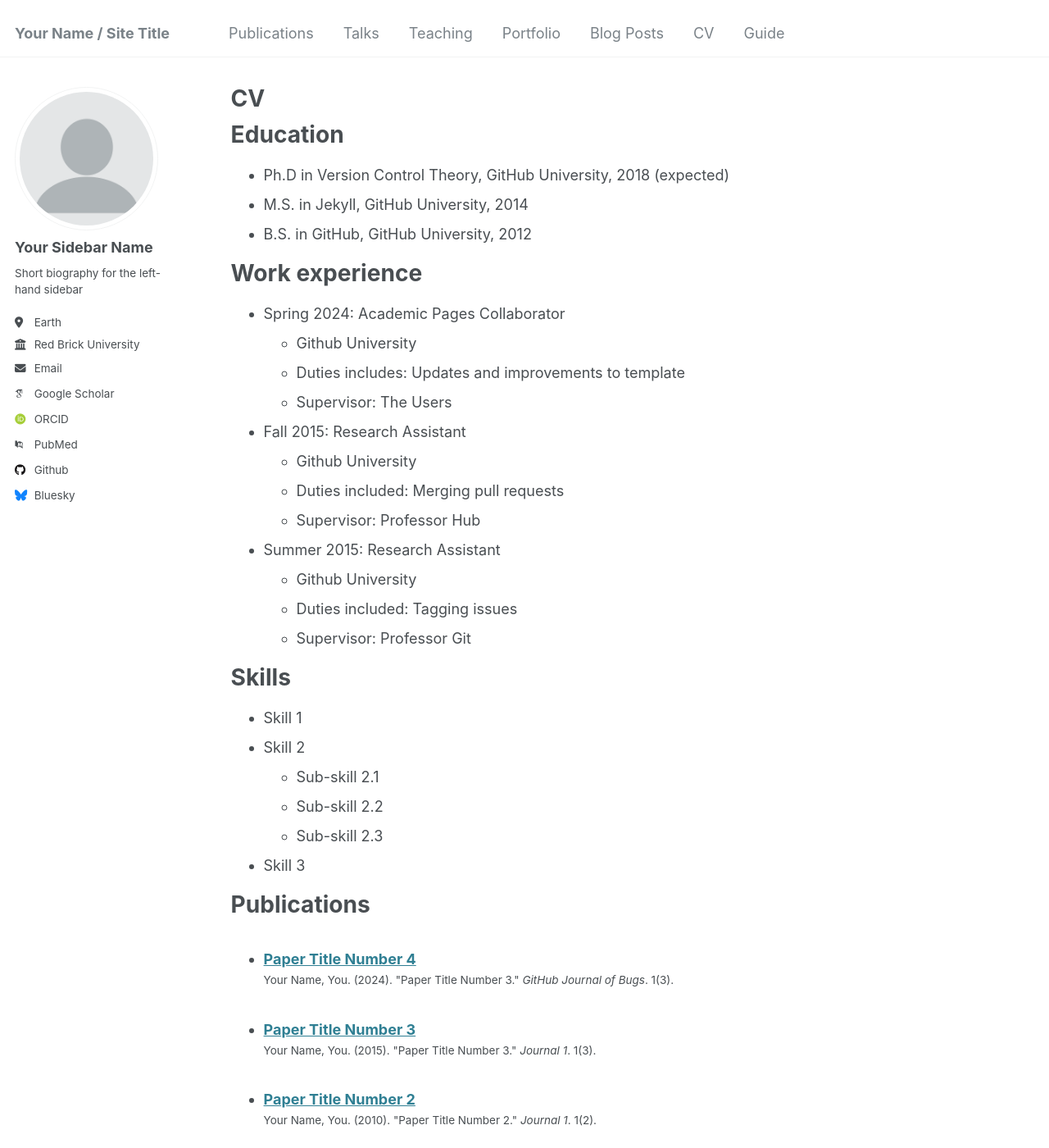
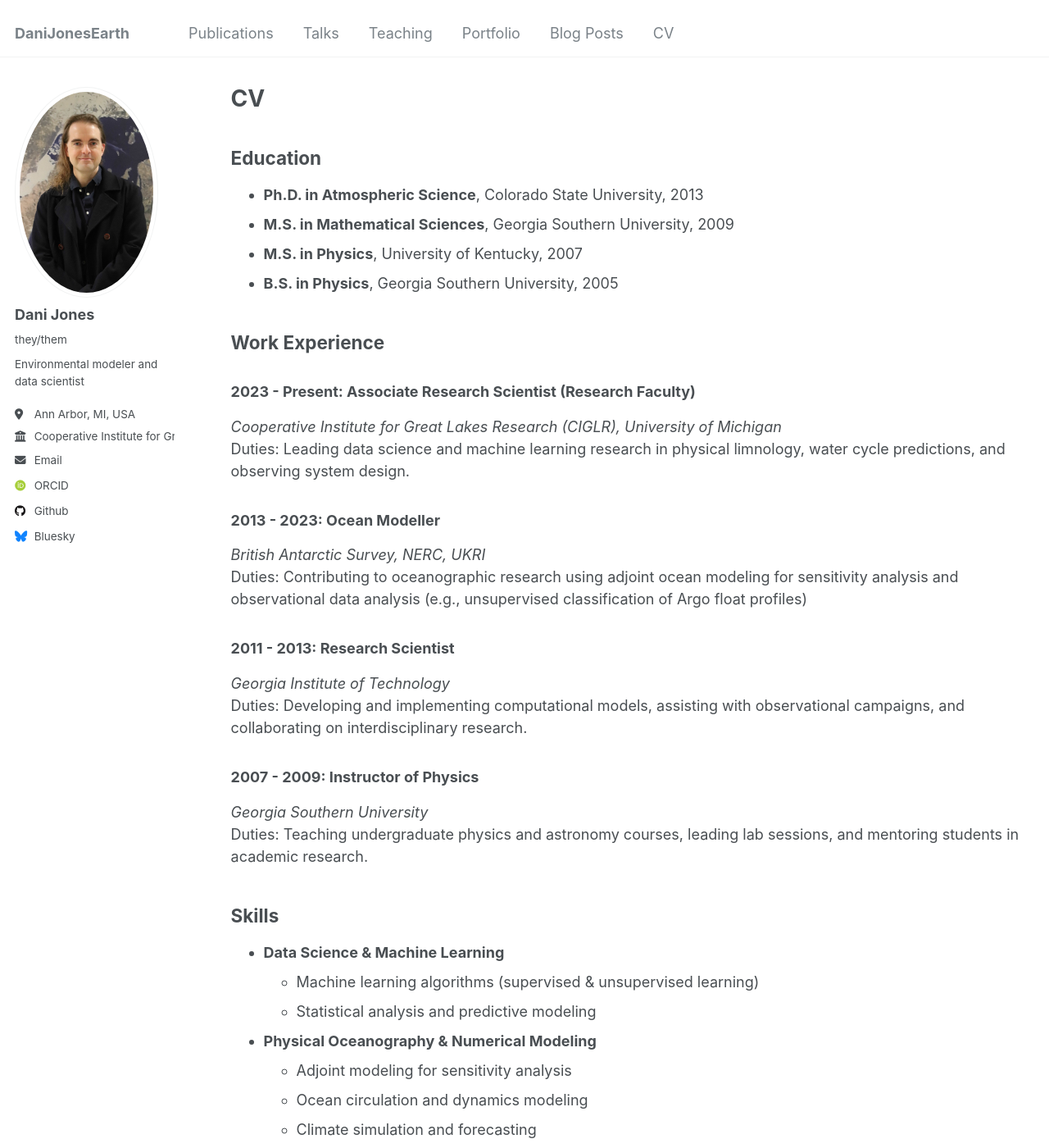
Before and after one commit to DaniJonesOcean/danijonesocean.github.io, a Jekyll site: the page built from _pages/cv.md, in a window 1280 px wide and 1400 px high. Shown: the whole window at 82% size. Built offline with Jekyll 4.4.1, drawn with Linux system fonts in a browser that asks for light colours; some web fonts are replaced; a file with an impossible date is left out; some of the changed text lies outside the part shown.

Commit message:
Inital customization steps

```diff
--- a/_config.yml
+++ b/_config.yml
@@ -8,35 +8,35 @@
 
 # Basic Site Settings
 locale                   : "en-US"
-title                    : "Your Name / Site Title"
+title                    : "DaniJonesEarth"
 title_separator          : "-"
-name                     : &name "Your Name"
-description              : &description "personal description"
-url                      : https://academicpages.github.io # the base hostname & protocol for your site e.g. "https://[your GitHub username].github.io"
+name                     : &name "Dani Jones"
+description              : &description "Marine Research Scientist"
+url                      : https://DaniJonesEarth.github.io # the base hostname & protocol for your site e.g. "https://[your GitHub username].github.io"
 baseurl                  : "" # the subpath of your site, e.g. "/blog"
-repository               : "academicpages/academicpages.github.io"
+repository               : "DaniJonesOcean/DaniJonesEarth.github.io"
 
 # Site Author - The following control what appear as part of the author content on the side bar.
 #               If a field is blank the icon and link will not appear, otherwise it will be shown.
 #               Additional customization can be done by editing /_includes/author-profile.html
 author:
   # Biographic information
-  avatar           : "profile.png"
-  name             : "Your Sidebar Name"
-  pronouns         : # example: "she/her"
-  bio              : "Short biography for the left-hand sidebar"
-  location         : "Earth"
-  employer         : "Red Brick University"
+  avatar           : "dj-profile.jpg"
+  name             : "Dani Jones"
+  pronouns         : "they/them"
+  bio              : "Environmental modeler and data scientist"
+  location         : "Ann Arbor, MI, USA"
+  employer         : "Cooperative Institute for Great Lakes Research (CIGLR), University of Michigan"
   uri              : # URL
-  email            : "none@example.org"
+  email            : "dannes@umich.edu"
 
   # Academic websites
   arxiv            : # URL - Update with the correct link to your profile
-  googlescholar    : "https://scholar.google.com/citations?user=PS_CX0AAAAAJ"
+  googlescholar    : #"https://scholar.google.com/citations?user=PS_CX0AAAAAJ"
   impactstory      : # URL
-  orcid            : "http://orcid.org/yourorcidurl"
+  orcid            : "https://orcid.org/0000-0002-8701-4506"
   semantic         : # URL
-  pubmed           : "https://www.ncbi.nlm.nih.gov/pubmed/?term=john+snow"
+  pubmed           : # URL
   researchgate     : # URL
   scopus           : # URL
 
@@ -44,12 +44,12 @@ author:
   bitbucket        : # Username - Update with your username on the site
   codepen          : # Username
   dribbble         : # Username
-  github           : "academicpages"
+  github           : "DaniJonesOcean"
   kaggle           : # Username
   stackoverflow    : # User number or user number and name (i.e., use "1" or "1/jeff-atwood")
 
   # Social media
-  bluesky          : "bsky.app" # Replace this with you Bluesky username
+  bluesky          : "danijones.bsky.app" # Replace this with you Bluesky username
   facebook         : # Username
   flickr           : # Username
   foursquare       : # Username
--- a/_data/navigation.yml
+++ b/_data/navigation.yml
@@ -22,6 +22,3 @@ main:
 
   - title: "CV"
     url: /cv/
-
-  - title: "Guide"
-    url: /markdown/
--- a/_pages/cv.md
+++ b/_pages/cv.md
@@ -9,56 +9,91 @@ redirect_from:
 
 {% include base_path %}
 
-Education
-======
-* Ph.D in Version Control Theory, GitHub University, 2018 (expected)
-* M.S. in Jekyll, GitHub University, 2014
-* B.S. in GitHub, GitHub University, 2012
+## Education
+- **Ph.D. in Atmospheric Science**, Colorado State University, 2013
+- **M.S. in Mathematical Sciences**, Georgia Southern University, 2009
+- **M.S. in Physics**, University of Kentucky, 2007
+- **B.S. in Physics**, Georgia Southern University, 2005
 
-Work experience
-======
-* Spring 2024: Academic Pages Collaborator
-  * Github University
-  * Duties includes: Updates and improvements to template
-  * Supervisor: The Users
+## Work Experience
+### 2023 - Present: **Associate Research Scientist (Research Faculty)**
+*Cooperative Institute for Great Lakes Research (CIGLR), University of Michigan*
+Duties: Leading data science and machine learning research in physical limnology, water cycle predictions, and observing system design.
 
-* Fall 2015: Research Assistant
-  * Github University
-  * Duties included: Merging pull requests
-  * Supervisor: Professor Hub
+### 2013 - 2023: **Ocean Modeller**
+*British Antarctic Survey, NERC, UKRI*
+Duties: Contributing to oceanographic research using adjoint ocean modeling for sensitivity analysis and observational data analysis (e.g., unsupervised classification of Argo float profiles)
 
-* Summer 2015: Research Assistant
-  * Github University
-  * Duties included: Tagging issues
-  * Supervisor: Professor Git
+### 2011 - 2013: **Research Scientist**
+*Georgia Institute of Technology*
+Duties: Developing and implementing computational models, assisting with observational campaigns, and collaborating on interdisciplinary research.
 
-Skills
-======
-* Skill 1
-* Skill 2
-  * Sub-skill 2.1
-  * Sub-skill 2.2
-  * Sub-skill 2.3
-* Skill 3
+### 2007 - 2009: **Instructor of Physics**
+*Georgia Southern University*
+Duties: Teaching undergraduate physics and astronomy courses, leading lab sessions, and mentoring students in academic research.
 
-Publications
-======
-  <ul>{% for post in site.publications reversed %}
-    {% include archive-single-cv.html %}
-  {% endfor %}</ul>
+## Skills
+- **Data Science & Machine Learning**
+  - Machine learning algorithms (supervised & unsupervised learning)
+  - Statistical analysis and predictive modeling
+- **Physical Oceanography & Numerical Modeling**
+  - Adjoint modeling for sensitivity analysis
+  - Ocean circulation and dynamics modeling
+  - Climate simulation and forecasting
+- **Programming & Software Development**
+  - Python, MATLAB, Python, R
+  - Data visualization tools (e.g., Matplotlib, Seaborn, Plotly)
+  - Version control and project management with Git/GitHub
+- **Project Management & Collaboration**
+  - Cross-functional teamwork in interdisciplinary environments
+  - Leading workshops and contributing to team development
 
-Talks
-======
-  <ul>{% for post in site.talks reversed %}
-    {% include archive-single-talk-cv.html  %}
-  {% endfor %}</ul>
+## Publications
+<ul>{% for post in site.publications reversed %}
+  {% include archive-single-cv.html %}
+{% endfor %}</ul>
 
-Teaching
-======
-  <ul>{% for post in site.teaching reversed %}
-    {% include archive-single-cv.html %}
-  {% endfor %}</ul>
+## Talks
+<ul>{% for post in site.talks reversed %}
+  {% include archive-single-talk-cv.html %}
+{% endfor %}</ul>
 
-Service and leadership
-======
-* Currently signed in to 43 different slack teams
+## Teaching
+<ul>{% for post in site.teaching reversed %}
+  {% include archive-single-cv.html %}
+{% endfor %}</ul>
+
+## Service and Leadership
+- **Producer and Host**, *The Climate Scientists Podcast* – [Anchor Link](https://anchor.fm/climate-scientists)
+- **Contributor/Reviewer**, *Climate Feedback* – [Climate Feedback](https://climatefeedback.org/)
+- **Presenter**, Polar Pride Day and LGBTQ+ in STEM Day (2022)
+- **Organizer and Host**, Cambridge Science Festival (2015–2021)
+- **Speaker**, CamTalks Local Speaker Series, Cambourne, UK
+- **Science Rep**, Community Engagement Event, Avonmouth, UK
+- **Guest Speaker**, Bourn CofE Primary Academy, Cambridge University Primary School, Monkfield Park Primary School
+- **Guest Speaker**, Cheltenham Science Festival 2016 (The Ocean Debate)
+- **Guest**, *The Naked Scientist Podcast*, 2016 – [Link](https://goo.gl/XLXwpr)
+
+## Fieldwork Experience
+- **Oceanographic Research Cruise and Labwork**
+  - Served on research cruise *JR15006* on the *RRS James Clark Ross* to the Weddell Sea, South Georgia Island, and Signy Island
+  - Conducted CTD casts, bottled samples for oxygen isotope and salinity analysis, and managed data for the vehicle-mounted ADCP
+  - Operated the salinometer and extracted sea ice cores using a hand-operated ice corer
+  - Collected surface ocean samples during small boat excursions
+
+## Datasets Generated
+- **Jones D.C. and Hammond M. (2016)** – Southern Ocean Freshwater Flux Field, British Oceanographic Data Centre, Natural Environment Research Council, UK. DOI: [10/bngj](https://doi.org/10/bngj)
+
+## Honors
+- **Laws Prize**, British Antarctic Survey (2021) – [Award Details](https://www.bas.ac.uk/about/awards/#:~:text=Laws%20Prize,-The%20Laws%20Prize&text=The%20Prize%20awarded%20in%20recognition,and%20sent%20to%20Kate%20Smithson)
+- **Going the Extra Mile (GEM) Award**, British Antarctic Survey (2020)
+- **Best Student Presentation Award**, Colorado State University Research Symposium (2010)
+- **Atmospheric Science Alumni Scholarship**, Colorado State University (2009–2010)
+- **Dan R. Reedy Quality Fellowship Award**, University of Kentucky (2005–2007)
+- **Karl E. Peace Undergraduate Award**, Georgia Southern University (2001)
+
+## Other Affiliations
+- **Honorary Researcher**, British Antarctic Survey, NERC, UKRI (2024–Present)
+- **Affiliate Faculty**, Department of Mathematical Sciences, Georgia Southern University (2020–Present)
+- **Senior Member**, Darwin College, University of Cambridge (2017–Present)
+- **Research Associate**, Darwin College, University of Cambridge (2013–2017)
--- a/_publications/2009-10-01-paper-title-number-1.md
+++ /dev/null
@@ -1,14 +0,0 @@
----
-title: "Paper Title Number 1"
-collection: publications
-category: manuscripts
-permalink: /publication/2009-10-01-paper-title-number-1
-excerpt: 'This paper is about the number 1. The number 2 is left for future work.'
-date: 2009-10-01
-venue: 'Journal 1'
-slidesurl: 'http://academicpages.github.io/files/slides1.pdf'
-paperurl: 'http://academicpages.github.io/files/paper1.pdf'
-citation: 'Your Name, You. (2009). &quot;Paper Title Number 1.&quot; <i>Journal 1</i>. 1(1).'
----
-
-The contents above will be part of a list of publications, if the user clicks the link for the publication than the contents of section will be rendered as a full page, allowing you to provide more information about the paper for the reader. When publications are displayed as a single page, the contents of the above "citation" field will automatically be included below this section in a smaller font.
--- a/_publications/2010-10-01-paper-title-number-2.md
+++ /dev/null
@@ -1,14 +0,0 @@
----
-title: "Paper Title Number 2"
-collection: publications
-category: manuscripts
-permalink: /publication/2010-10-01-paper-title-number-2
-excerpt: 'This paper is about the number 2. The number 3 is left for future work.'
-date: 2010-10-01
-venue: 'Journal 1'
-slidesurl: 'http://academicpages.github.io/files/slides2.pdf'
-paperurl: 'http://academicpages.github.io/files/paper2.pdf'
-citation: 'Your Name, You. (2010). &quot;Paper Title Number 2.&quot; <i>Journal 1</i>. 1(2).'
----
-
-The contents above will be part of a list of publications, if the user clicks the link for the publication than the contents of section will be rendered as a full page, allowing you to provide more information about the paper for the reader. When publications are displayed as a single page, the contents of the above "citation" field will automatically be included below this section in a smaller font.
--- a/_publications/2015-10-01-paper-title-number-3.md
+++ /dev/null
@@ -1,14 +0,0 @@
----
-title: "Paper Title Number 3"
-collection: publications
-category: manuscripts
-permalink: /publication/2015-10-01-paper-title-number-3
-excerpt: 'This paper is about the number 3. The number 4 is left for future work.'
-date: 2015-10-01
-venue: 'Journal 1'
-slidesurl: 'http://academicpages.github.io/files/slides3.pdf'
-paperurl: 'http://academicpages.github.io/files/paper3.pdf'
-citation: 'Your Name, You. (2015). &quot;Paper Title Number 3.&quot; <i>Journal 1</i>. 1(3).'
----
-
-The contents above will be part of a list of publications, if the user clicks the link for the publication than the contents of section will be rendered as a full page, allowing you to provide more information about the paper for the reader. When publications are displayed as a single page, the contents of the above "citation" field will automatically be included below this section in a smaller font.
--- a/_publications/2024-02-17-paper-title-number-4.md
+++ /dev/null
@@ -1,13 +0,0 @@
----
-title: "Paper Title Number 4"
-collection: publications
-category: conferences
-permalink: /publication/2024-02-17-paper-title-number-4
-excerpt: 'This paper is about fixing template issue #693.'
-date: 2024-02-17
-venue: 'GitHub Journal of Bugs'
-paperurl: 'http://academicpages.github.io/files/paper3.pdf'
-citation: 'Your Name, You. (2024). &quot;Paper Title Number 3.&quot; <i>GitHub Journal of Bugs</i>. 1(3).'
----
-
-The contents above will be part of a list of publications, if the user clicks the link for the publication than the contents of section will be rendered as a full page, allowing you to provide more information about the paper for the reader. When publications are displayed as a single page, the contents of the above "citation" field will automatically be included below this section in a smaller font.
--- /dev/null
+++ b/_talks/2024-12-12-unsupervised-storm-classification-great-lakes.md
@@ -0,0 +1,41 @@
+---
+title: "Unsupervised Storm Classification Model Reveals Key Differences in Great Lakes Impacts"
+collection: talks
+type: "Talk"
+permalink: /talks/2024-12-12-unsupervised-storm-classification-great-lakes
+venue: "American Geophysical Union (AGU) Fall Meeting"
+date: 2024-12-12
+location: "Washington, D.C."
+session: "A029 - AI-Driven Innovations in Earth and Climate Sciences"
+---
+
+### Abstract
+
+The Great Lakes basin (GLB) is home to approximately 34 million people in the United States and Canada – about 8% and 32% of their respective populations – who rely on its natural resources for drinking water, commerce, and recreation. In addition, its closed system dynamics and varied physical conditions make the Great Lakes ideal for studying atmosphere-land-hydrosphere interactions. Extratropical cyclones (ETCs), a key component of the region’s weather patterns, impact the GLB through winds, heat transport, precipitation, and evaporation. Understanding these impacts has implications for coastal infrastructure management, planning, and improving predictive hydrologic models.
+
+We used a database of ETCs derived from ERA5, covering storms that impacted the Great Lakes watershed. Using unsupervised classification techniques, we grouped ETCs based on features such as minimum central pressure, maximum storm speed, maximum radius, and two novel metrics: the fraction of time spent in the GLB and a proxy for maturity at GLB entrance relative to the storm's lifespan.
+
+Using a simple two-class model, we examined the differences in ETC impacts on the GLB. This classification proved robust across methods, including K-means, Gaussian Mixture Models (GMM), and hierarchical clustering. Our model identified two storm types: Type 1 storms, characterized by lower central pressures and higher speeds, predominantly originating from the Atlantic, and Type 2 storms, characterized by higher central pressures and lower speeds, predominantly forming in the west.
+
+We found statistically significant differences in the impacts of these two storm classes on the Great Lakes, particularly in terms of precipitation, with variations across the lakes. After the early 1990s, the stronger Type 1 storms became more frequent annually than the Type 2 storms. We examine possible causes, including changes in the phase of the Pacific Decadal Oscillation (PDO), other shifts in large-scale atmospheric patterns, and background climate change. By categorizing ETCs and quantifying their impacts, our research aims to better understand the connections between large-scale atmospheric patterns, ETCs, and impacts on watersheds, while advancing the use of unsupervised classification for hypothesis generation in the Earth system sciences.
+
+### Plain-Language Summary
+
+Extratropical storms, which are powerful weather systems, can impact the Great Lakes region through, for example, heavy rains, strong winds, and flooding. To better understand these storms and how they affect the Great Lakes, we analyzed a large dataset of storms. Using machine learning, we grouped the storms into different categories based on their characteristics, such as pressure, speed, and size.
+
+Our analysis revealed that we can view the system as consisting of two main types of storms: stronger storms with more intense characteristics and weaker storms. We found that stronger storms tend to generally come from more eastern longitudes, while weaker storms generally come from more western longitudes. Interestingly, we noticed an increase in the number of stronger storms since the early 1990s.
+
+By categorizing these storms and understanding their impacts, our research aims to improve predictive water level forecasting and help communities better prepare for these powerful weather events and understand how their impacts might change in the future. We also hope to demonstrate how unsupervised classification, the type of machine learning used here, can help researchers formulate hypotheses about weather and climate that can be further investigated.
+
+### Slides
+[DOI: 10.22541/essoar.173482266.60616090/v1](https://doi.org/10.22541/essoar.173482266.60616090/v1)
+
+### Additional Information
+
+- Abstract ID and Title: 1578141: Unsupervised Storm Classification Model Reveals Key Differences in Great Lakes Impacts
+- Final Paper Number: A44B-08
+- Presentation Type: Oral
+- Session Number and Title: A44B: AI-Driven Innovations in Earth and Climate Sciences II Oral
+- Presentation Length: 17:10 - 17:20 EST
+- Session Date and Time: Thursday, 12 December 2024; 16:00 - 17:30 EST
+- Location: Convention Center, 154 A-B
```
Also changed, not shown: _pages/about.md (+2 -2 lines), _publications/2023-01-01-detecting-overfit-climate-model.md (added, +12 -0 lines), _publications/2023-01-01-ocean-heat-content-responses.md (added, +12 -0 lines), _publications/2024-01-01-surface-heat-fluxes-southern-ocean-stratification.md (added, +12 -0 lines), _publications/2024-01-01-unsupervised-classification-european-seas.md.md (added, +12 -0 lines), _talks/2012-03-01-talk-1.md (deleted, +0 -11 lines), _talks/2014-03-01-talk-3.md (deleted, +0 -11 lines), _talks/2024-09-25-fresh-perspectives-machine-learning-great-lakes.md (added, +28 -0 lines), images/dj-profile.jpg (added), 2 other files.
